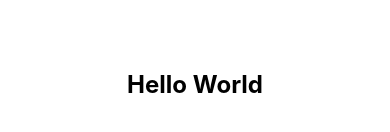
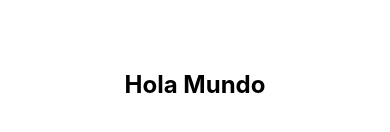
Before and after one commit to FabsCR/spotify-mobile-app, a React Native app: screen / in a window 390 px wide. Shown: the part 328-460 px from the top of the page. Built offline with nearby package versions, Linux system fonts and the light colour scheme.

Commit message:
create readme file

```diff
--- a/App.js
+++ b/App.js
@@ -1,10 +1,11 @@
 import React from 'react';
 import { StyleSheet, Text, View } from 'react-native';
+import { Button } from 'react-native-web';
 
 export default function App() {
   return (
     <View style={styles.container}>
-      <Text style={styles.title}>Hello World</Text>
+      <Text style={styles.title}>Hola Mundo</Text>
     </View>
   );
 }
```
Also changed, not shown: 1 other file (tests, documents, lock files or other folders).
